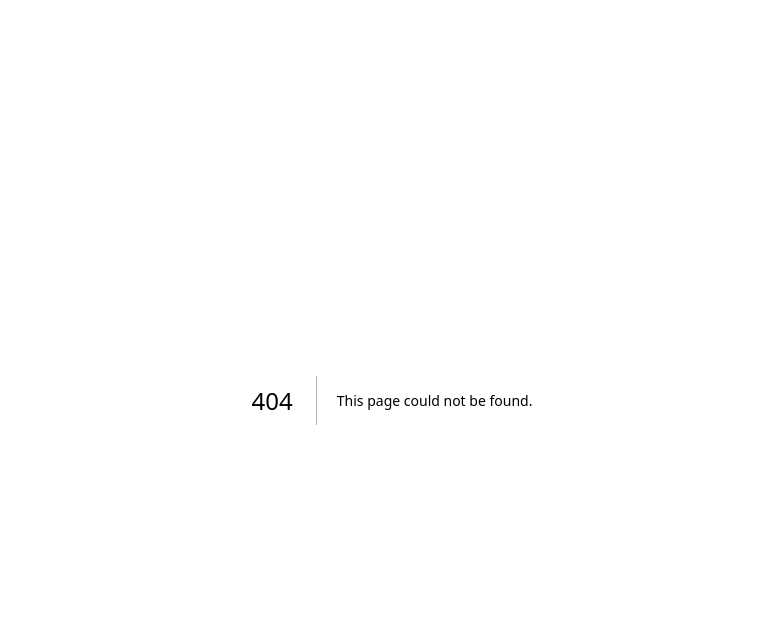
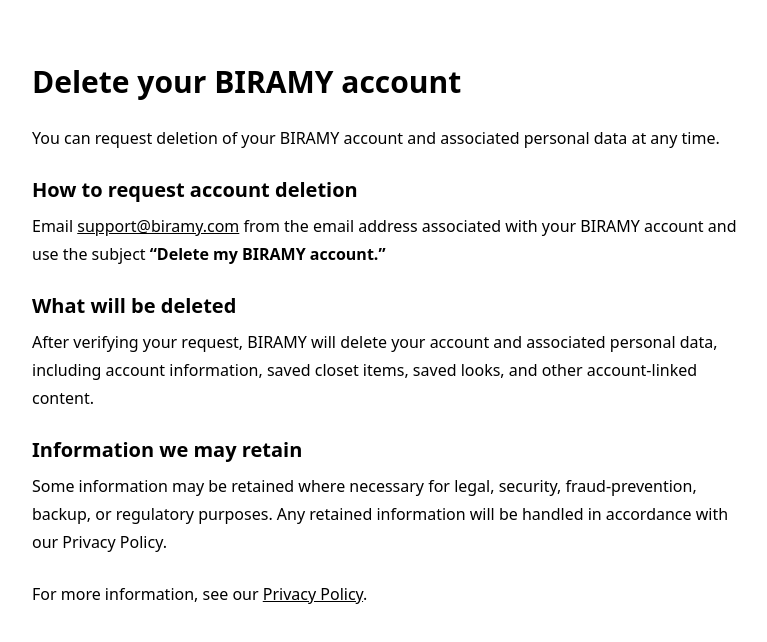
Before and after one commit to smartie2025/Biramy2.0, a Next.js app: page /delete-account in a window 1280 px wide. Before the commit this address had no page. Shown: the top 642 px of the page, without its empty margins (248-1015 px from the left). Built offline with nearby package versions, Linux system fonts and the light colour scheme.

Commit message:
Add BIRAMY account deletion page

```diff
--- /dev/null
+++ b/app/delete-account/page.tsx
@@ -0,0 +1,67 @@
+export default function DeleteAccountPage() {
+    return (
+        <main className="mx-auto max-w-3xl px-6 py-16">
+            <h1 className="mb-6 text-3xl font-bold">
+                Delete your BIRAMY account
+            </h1>
+
+            <div className="space-y-6 text-base leading-7">
+                <p>
+                    You can request deletion of your BIRAMY account and associated
+                    personal data at any time.
+                </p>
+
+                <section>
+                    <h2 className="mb-2 text-xl font-semibold">
+                        How to request account deletion
+                    </h2>
+
+                    <p>
+                        Email{" "}
+                        <a
+                            href="mailto:support@biramy.com?subject=Delete%20my%20BIRAMY%20account"
+                            className="underline"
+                        >
+                            support@biramy.com
+                        </a>{" "}
+                        from the email address associated with your BIRAMY account and use
+                        the subject <strong>“Delete my BIRAMY account.”</strong>
+                    </p>
+                </section>
+
+                <section>
+                    <h2 className="mb-2 text-xl font-semibold">
+                        What will be deleted
+                    </h2>
+
+                    <p>
+                        After verifying your request, BIRAMY will delete your account and
+                        associated personal data, including account information, saved
+                        closet items, saved looks, and other account-linked content.
+                    </p>
+                </section>
+
+                <section>
+                    <h2 className="mb-2 text-xl font-semibold">
+                        Information we may retain
+                    </h2>
+
+                    <p>
+                        Some information may be retained where necessary for legal,
+                        security, fraud-prevention, backup, or regulatory purposes. Any
+                        retained information will be handled in accordance with our Privacy
+                        Policy.
+                    </p>
+                </section>
+
+                <p>
+                    For more information, see our{" "}
+                    <a href="/privacy" className="underline">
+                        Privacy Policy
+                    </a>
+                    .
+                </p>
+            </div>
+        </main>
+    );
+}
```
